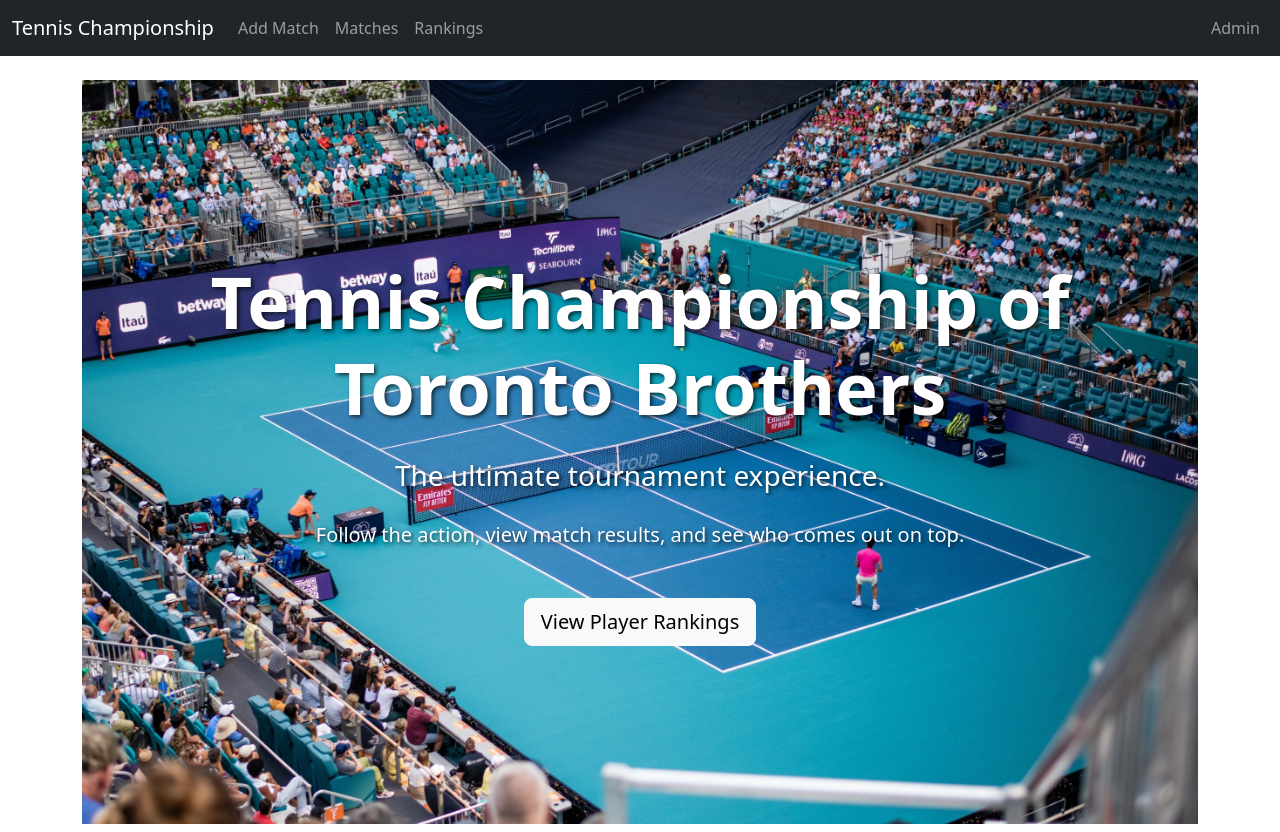
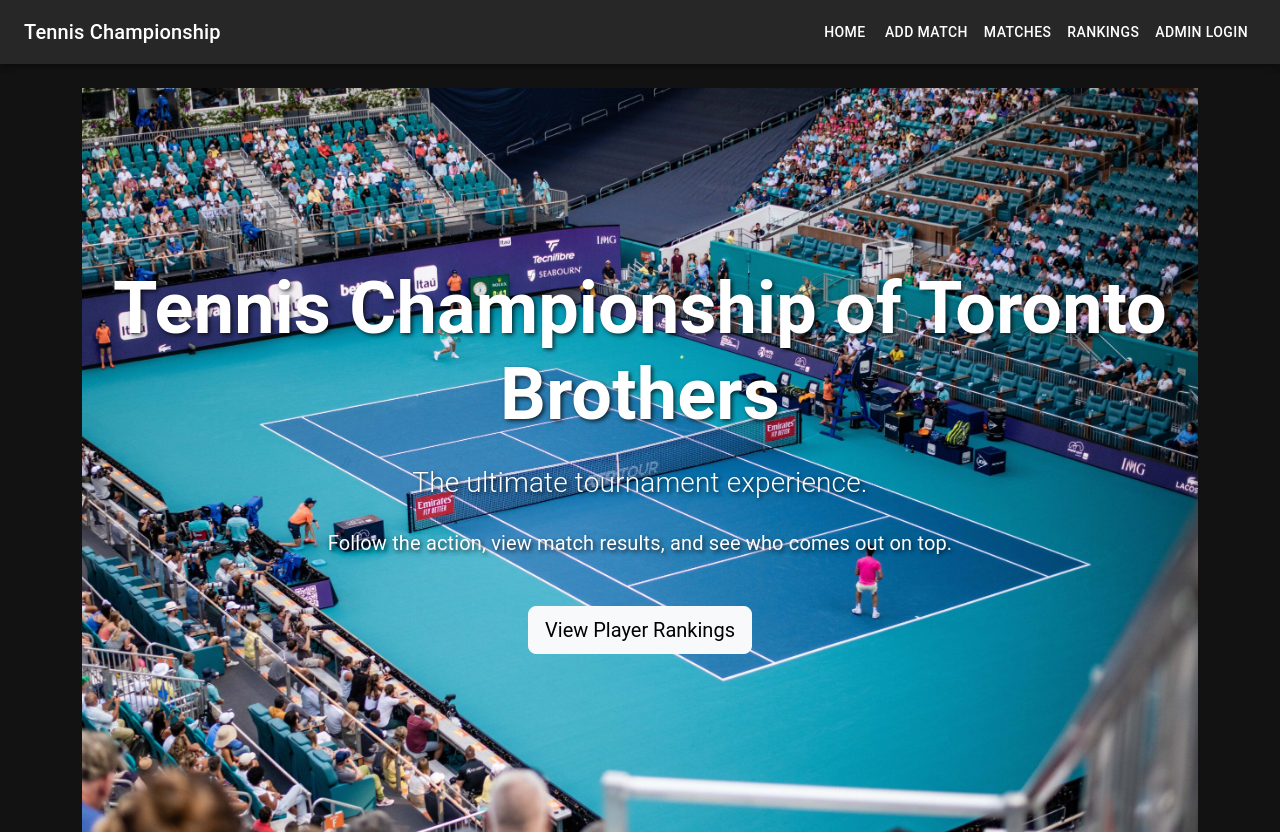
Before and after one commit to sabihmankani/tennistournament, a React (Create React App) app in the folder frontend/: page / in a window 1280 px wide. Built offline with nearby package versions, Linux system fonts and the light colour scheme.

Commit message:
feat: Integrate Material-UI Navbar and theme

```diff
--- a/frontend/package.json
+++ b/frontend/package.json
@@ -3,6 +3,10 @@
   "version": "0.1.0",
   "private": true,
   "dependencies": {
+    "@emotion/react": "^11.14.0",
+    "@emotion/styled": "^11.14.1",
+    "@mui/icons-material": "^7.3.2",
+    "@mui/material": "^7.3.2",
     "@testing-library/dom": "^10.4.1",
     "@testing-library/jest-dom": "^6.8.0",
     "@testing-library/react": "^14.0.0",
@@ -12,9 +16,7 @@
     "@types/react": "^18.0.0",
     "@types/react-dom": "^18.0.0",
     "axios": "^1.12.2",
-    "bootstrap": "^5.3.8",
     "react": "^18.2.0",
-    "react-bootstrap": "^2.10.10",
     "react-dom": "^18.2.0",
     "react-router-dom": "^6.25.1",
     "react-scripts": "5.0.1",
--- a/frontend/src/App.tsx
+++ b/frontend/src/App.tsx
@@ -1,6 +1,9 @@
 import React, { useState } from 'react';
 import { Routes, Route } from 'react-router-dom';
-import Navbar from './components/Navbar';
+import { ThemeProvider, createTheme } from '@mui/material/styles';
+import CssBaseline from '@mui/material/CssBaseline';
+
+// import Navbar from './components/Navbar'; // Will replace with MUI AppBar
 
 import HomePage from './pages/HomePage';
 import PlayersPage from './pages/PlayersPage';
@@ -11,6 +14,19 @@ import AdminDashboardPage from './pages/AdminDashboardPage';
 import RankingsPage from './pages/RankingsPage';
 import MatchesPage from './pages/MatchesPage';
 import GroupsPage from './pages/GroupsPage';
+import MuiNavbar from './components/MuiNavbar';
+
+const darkTheme = createTheme({
+  palette: {
+    mode: 'dark',
+    primary: {
+      main: '#90caf9',
+    },
+    secondary: {
+      main: '#f48fb1',
+    },
+  },
+});
 
 function App() {
   const [isAdminLoggedIn, setIsAdminLoggedIn] = useState<boolean>(() => {
@@ -24,8 +40,10 @@ function App() {
   };
 
   return (
+    <ThemeProvider theme={darkTheme}>
+      <CssBaseline />
       <div className="App">
-      <Navbar isAdminLoggedIn={isAdminLoggedIn} onLoginStatusChange={handleLoginStatusChange} />
+        <MuiNavbar isAdminLoggedIn={isAdminLoggedIn} onLoginStatusChange={handleLoginStatusChange} />
         <div className="container mt-4">
           <Routes>
             <Route path="/" element={<HomePage />} />
@@ -40,6 +58,7 @@ function App() {
           </Routes>
         </div>
       </div>
+    </ThemeProvider>
   );
 }
 
--- /dev/null
+++ b/frontend/src/components/MuiNavbar.tsx
@@ -0,0 +1,129 @@
+import React, { useState } from 'react';
+import { Link, useNavigate } from 'react-router-dom';
+import AppBar from '@mui/material/AppBar';
+import Box from '@mui/material/Box';
+import Toolbar from '@mui/material/Toolbar';
+import Typography from '@mui/material/Typography';
+import Button from '@mui/material/Button';
+import IconButton from '@mui/material/IconButton';
+import MenuIcon from '@mui/icons-material/Menu';
+import Drawer from '@mui/material/Drawer';
+import List from '@mui/material/List';
+import ListItem from '@mui/material/ListItem';
+import ListItemButton from '@mui/material/ListItemButton';
+import ListItemText from '@mui/material/ListItemText';
+
+interface MuiNavbarProps {
+  isAdminLoggedIn: boolean;
+  onLoginStatusChange: (status: boolean) => void;
+}
+
+const MuiNavbar: React.FC<MuiNavbarProps> = ({ isAdminLoggedIn, onLoginStatusChange }) => {
+  const navigate = useNavigate();
+  const [drawerOpen, setDrawerOpen] = useState(false);
+
+  const handleLogout = () => {
+    onLoginStatusChange(false);
+    navigate('/');
+  };
+
+  const toggleDrawer = (open: boolean) => (event: React.KeyboardEvent | React.MouseEvent) => {
+    if (
+      event.type === 'keydown' &&
+      ((event as React.KeyboardEvent).key === 'Tab' ||
+        (event as React.KeyboardEvent).key === 'Shift')
+    ) {
+      return;
+    }
+    setDrawerOpen(open);
+  };
+
+  const navItems = [
+    { name: 'Home', path: '/', adminOnly: false },
+    { name: 'Players', path: '/players', adminOnly: true },
+    { name: 'Tournaments', path: '/tournaments', adminOnly: true },
+    { name: 'Groups', path: '/groups', adminOnly: true },
+    { name: 'Add Match', path: '/add-match', adminOnly: false },
+    { name: 'Matches', path: '/matches', adminOnly: false },
+    { name: 'Rankings', path: '/rankings', adminOnly: false },
+  ];
+
+  return (
+    <Box sx={{ flexGrow: 1 }}>
+      <AppBar position="static">
+        <Toolbar>
+          <IconButton
+            size="large"
+            edge="start"
+            color="inherit"
+            aria-label="menu"
+            sx={{ mr: 2, display: { md: 'none' } }}
+            onClick={toggleDrawer(true)}
+          >
+            <MenuIcon />
+          </IconButton>
+          <Typography variant="h6" component="div" sx={{ flexGrow: 1 }}>
+            <Link to="/" style={{ color: 'inherit', textDecoration: 'none' }}>
+              Tennis Championship
+            </Link>
+          </Typography>
+          <Box sx={{ display: { xs: 'none', md: 'block' } }}>
+            {navItems.map((item) => (
+              (!item.adminOnly || isAdminLoggedIn) && (
+                <Button key={item.name} color="inherit" component={Link} to={item.path}>
+                  {item.name}
+                </Button>
+              )
+            ))}
+            {isAdminLoggedIn ? (
+              <Button color="inherit" onClick={handleLogout}>
+                Logout
+              </Button>
+            ) : (
+              <Button color="inherit" component={Link} to="/admin">
+                Admin Login
+              </Button>
+            )}
+          </Box>
+        </Toolbar>
+      </AppBar>
+      <Drawer
+        anchor="left"
+        open={drawerOpen}
+        onClose={toggleDrawer(false)}
+      >
+        <Box
+          sx={{ width: 250 }}
+          role="presentation"
+          onClick={toggleDrawer(false)}
+          onKeyDown={toggleDrawer(false)}
+        >
+          <List>
+            {navItems.map((item) => (
+              (!item.adminOnly || isAdminLoggedIn) && (
+                <ListItem key={item.name} disablePadding>
+                  <ListItemButton component={Link} to={item.path}>
+                    <ListItemText primary={item.name} />
+                  </ListItemButton>
+                </ListItem>
+              )
+            ))}
+            <ListItem disablePadding>
+              {isAdminLoggedIn ? (
+                <ListItemButton onClick={handleLogout}>
+                  <ListItemText primary="Logout" />
+                </ListItemButton>
+              ) : (
+                <ListItemButton component={Link} to="/admin">
+                  <ListItemText primary="Admin Login" />
+                </ListItemButton>
+              )}
+            </ListItem>
+          </List>
+        </Box>
+      </Drawer>
+    </Box>
+  );
+};
+
+export default MuiNavbar;
--- a/frontend/src/components/Navbar.tsx
+++ /dev/null
@@ -1,94 +0,0 @@
-import React from 'react';
-import { Link, useNavigate } from 'react-router-dom';
-
-interface NavbarProps {
-  isAdminLoggedIn: boolean;
-  onLoginStatusChange: (status: boolean) => void;
-}
-
-const Navbar: React.FC<NavbarProps> = ({ isAdminLoggedIn, onLoginStatusChange }) => {
-  const navigate = useNavigate();
-
-  const handleLogout = () => {
-    onLoginStatusChange(false);
-    navigate('/'); // Redirect to home after logout
-  };
-
-  return (
-    <nav className="navbar navbar-expand-lg navbar-dark bg-dark">
-      <div className="container-fluid">
-        <Link className="navbar-brand" to="/">
-          Tennis Championship
-        </Link>
-        <button
-          className="navbar-toggler"
-          type="button"
-          data-bs-toggle="collapse"
-          data-bs-target="#navbarNav"
-          aria-controls="navbarNav"
-          aria-expanded="false"
-          aria-label="Toggle navigation"
-        >
-          <span className="navbar-toggler-icon"></span>
-        </button>
-        <div className="collapse navbar-collapse" id="navbarNav">
-          <ul className="navbar-nav me-auto mb-2 mb-lg-0">
-            {isAdminLoggedIn && (
-              <li className="nav-item">
-                <Link className="nav-link" to="/players">
-                  Players
-                </Link>
-              </li>
-            )}
-            {isAdminLoggedIn && (
-              <li className="nav-item">
-                <Link className="nav-link" to="/tournaments">
-                  Tournaments
-                </Link>
-              </li>
-            )}
-            {isAdminLoggedIn && (
-              <li className="nav-item">
-                <Link className="nav-link" to="/groups">
-                  Groups
-                </Link>
-              </li>
-            )}
-            <li className="nav-item">
-              <Link className="nav-link" to="/add-match">
-                Add Match
-              </Link>
-            </li>
-            <li className="nav-item">
-              <Link className="nav-link" to="/matches">
-                Matches
-              </Link>
-            </li>
-            <li className="nav-item">
-              <Link className="nav-link" to="/rankings">
-                Rankings
-              </Link>
-            </li>
-          </ul>
-          <ul className="navbar-nav">
-            {isAdminLoggedIn ? (
-              <li className="nav-item">
-                <button className="nav-link btn btn-link" onClick={handleLogout} style={{ color: 'white', textDecoration: 'none' }}>
-                  Logout
-                </button>
-              </li>
-            ) : (
-              <li className="nav-item">
-                <Link className="nav-link" to="/admin">
-                  Admin
-                </Link>
-              </li>
-            )}
-          </ul>
-        </div>
-      </div>
-    </nav>
-  );
-};
-
-export default Navbar;
```
Also changed, not shown: 1 other file (tests, documents, lock files or other folders). Lines whose indentation alone changed are shown as unchanged.
